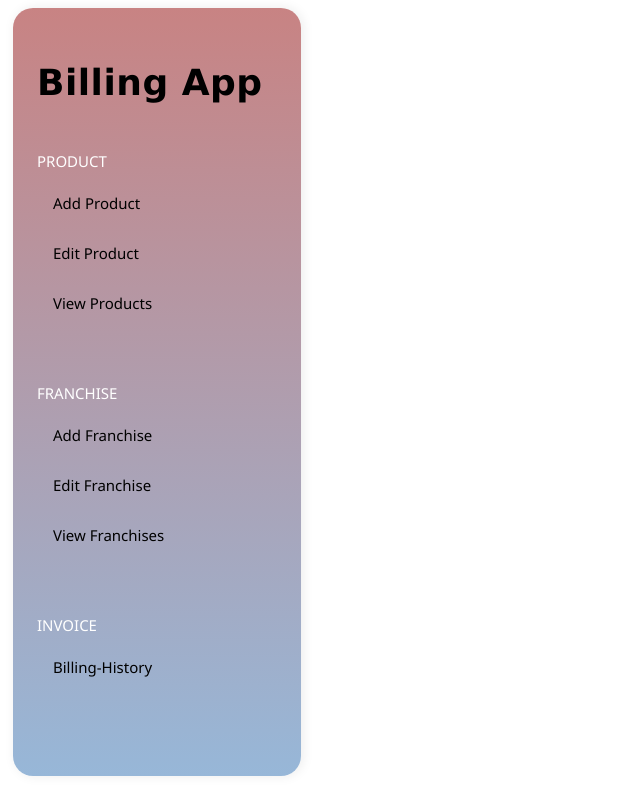
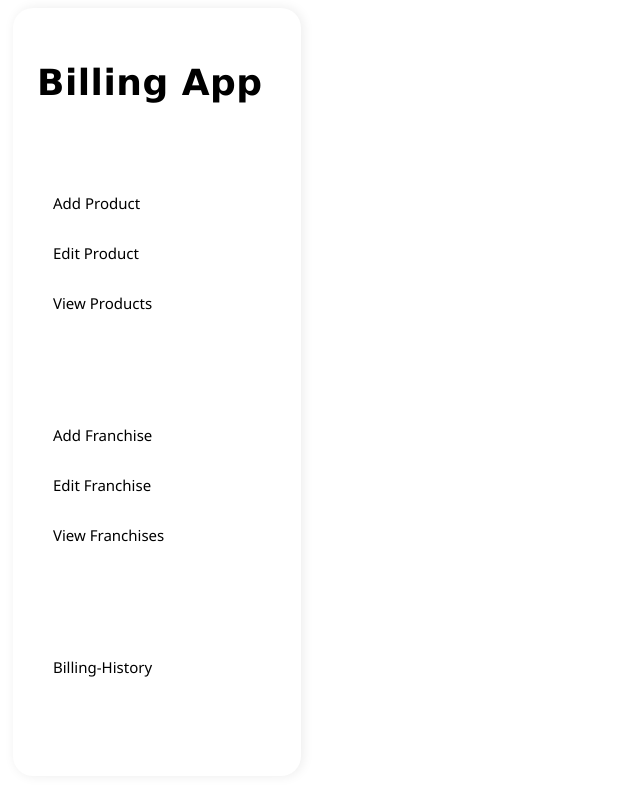
Before and after one commit to niyashussain10/billing_test, a React (Create React App) app: page / in a window 1280 px wide. Shown: the whole page, without its empty margins (0-640 px from the left). Built offline with nearby package versions, Linux system fonts and the light colour scheme.

Commit message:
Update Sidebar.css

```diff
--- a/src/components/Sidebar/Sidebar.css
+++ b/src/components/Sidebar/Sidebar.css
@@ -1,7 +1,7 @@
 .sidebar {
     margin-left: 5px;
     width: 240px;
-    background: linear-gradient(180deg, #c88383, #97b7d8);
+    background: white;
     padding: 24px;
     height: 90vh;
     border-radius: 20px;
```
